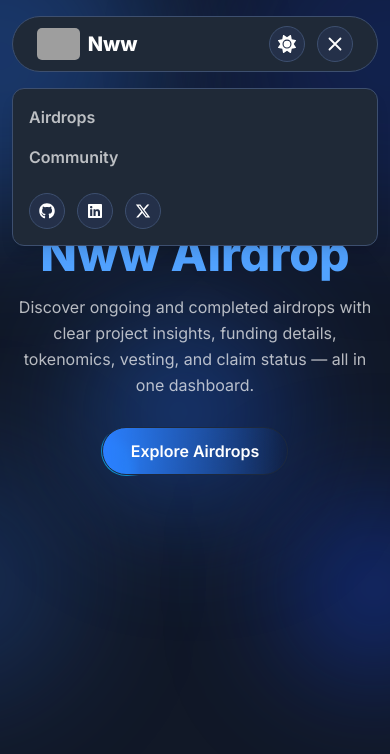
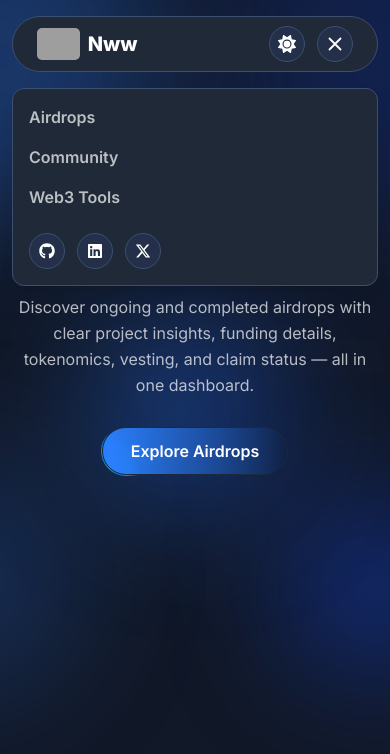
Before and after one commit to nekowawolf/airdropv3-src, a Next.js app: page / in a window 390 px wide. Both pictures are taken after a click on the button 335 px from the left and 44 px from the top of the page. Shown: the top 754 px of the page. Built offline with nearby package versions, Linux system fonts and the light colour scheme; grey boxes are pictures that could not be loaded.

Commit message:
feat: add Web3 Tools link to Header component

```diff
--- a/src/components/Header.tsx
+++ b/src/components/Header.tsx
@@ -160,6 +160,13 @@ export default function Header() {
             >
               Community
             </Link>
+             <Link
+              href="#"
+              onClick={() => setIsMenuOpen(false)}
+              className="block font-semibold text-fill-color/70"
+            >
+              Web3 Tools
+            </Link>
 
             <div className="flex gap-3 pt-2">
               <Link
```
